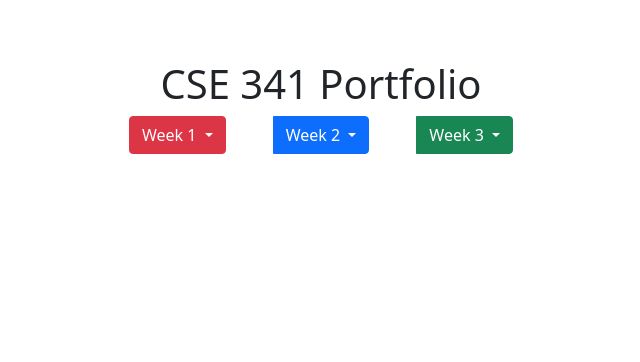
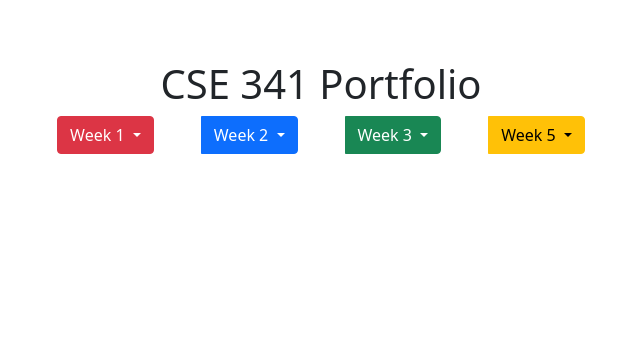
Before and after one commit to Astin-Jeremiah/CSE341, a PHP site: page /portfolio/index.php in a window 1280 px wide. Shown: the part 58-420 px from the top of the page, without its empty margins (319-959 px from the left). Run offline with PHP 8.4, Linux system fonts and the light colour scheme; some libraries are stand-ins or nearby versions.

Commit message:
update portfolio page

```diff
--- a/web/portfolio/index.php
+++ b/web/portfolio/index.php
@@ -36,6 +36,12 @@
                     <li><a class="dropdown-item" href="../week3/teamproject/team03.php">Week 3 Team Activity</a></li>
                     <li><a class="dropdown-item" href="../week3/shopping/items.php">Shopping Cart</a></li>
                     </ul>
+                <button type="button" class="btn btn-warning dropdown-toggle" data-bs-toggle="dropdown" aria-expanded="false">
+                    Week 5
+                </button>
+                    <ul class="dropdown-menu" aria-labelledby="dropdownMenuButton">
+                    <li><a class="dropdown-item" href="../week5/connection.php">Week 5 Connection Test</a></li>
+                    </ul>
             </div>
         </div>
     </main>
```
